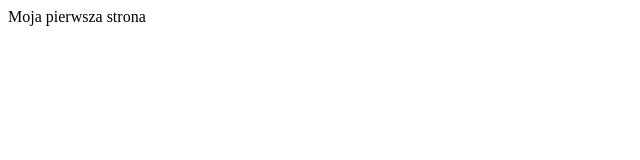
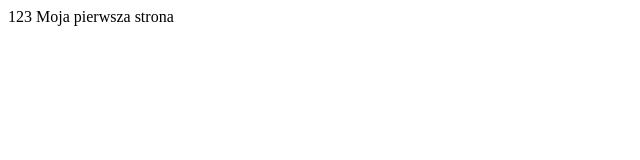
Before and after one commit to akowalski1/grzegorz, a plain HTML site: page index.html in a window 1280 px wide. Shown: the full height of the page, 0-640 px from the left. Drawn offline with Linux system fonts and the light colour scheme.

Commit message:
2 commit

```diff
--- a/index.html
+++ b/index.html
@@ -2,6 +2,7 @@
 <head>
 </head>
 <body>
+<tile> 123</tile>
 Moja pierwsza strona
 </body>
 </html>
```
